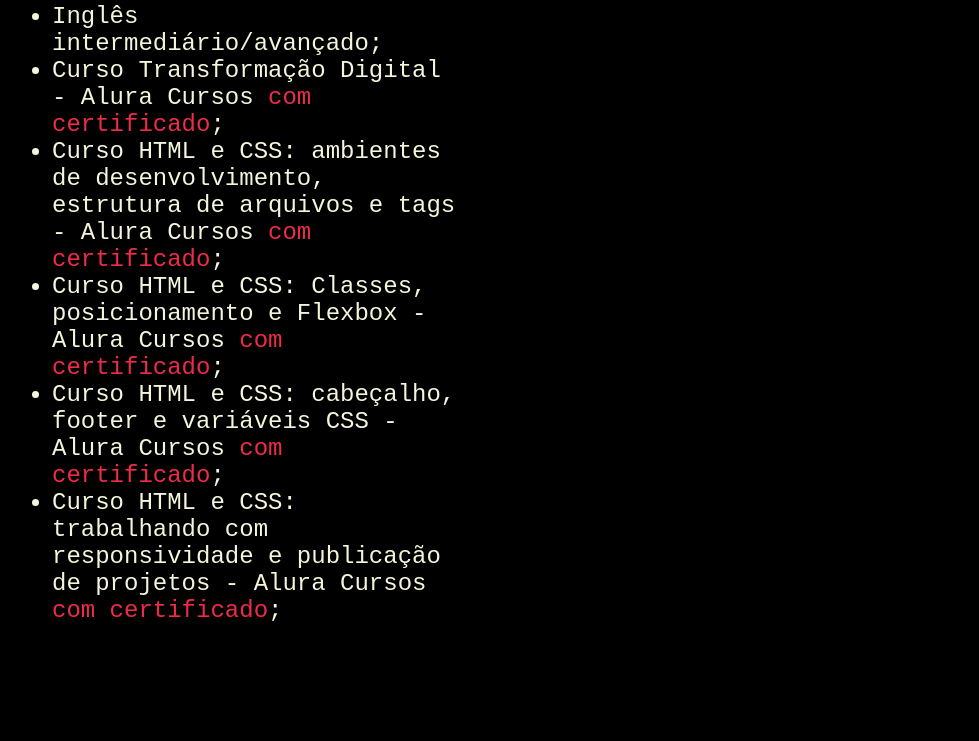
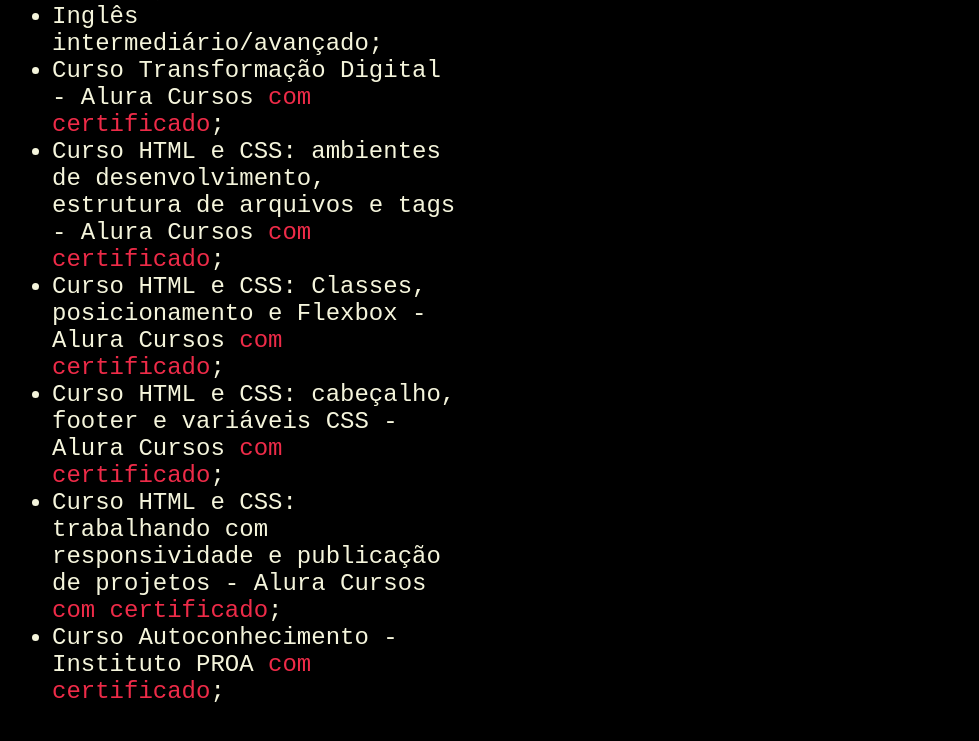
Before and after one commit to bunnydetails/portifolio, a plain HTML site: page curriculum.html in a window 1280 px wide. Shown: the part 1162-1903 px from the top of the page, without its empty margins (140-1119 px from the left). Before the commit the page ends 1850 px from the top, so only its background shows below. Drawn offline with Linux system fonts and the light colour scheme.

Commit message:
curriculum.html

```diff
--- a/curriculum.html
+++ b/curriculum.html
@@ -37,6 +37,7 @@
             <li>Curso HTML e CSS: Classes, posicionamento e Flexbox - Alura Cursos <a href="https://cursos.alura.com.br/user/alicemartinsmachado13/course/html-css-classes-posicionamento-flexbox/certificate">com certificado</a>;</li>
             <li>Curso HTML e CSS: cabeçalho, footer e variáveis CSS - Alura Cursos <a href=https://cursos.alura.com.br/user/alicemartinsmachado13/course/html-css-cabecalho-footer-variaveis-css/certificate>com certificado</a>;</li>
             <li>Curso HTML e CSS: trabalhando com responsividade e publicação de projetos - Alura Cursos <a href= https://cursos.alura.com.br/user/alicemartinsmachado13/course/html-css-responsividade-publicacao-projetos/certificate>com certificado</a>;</li>
+            <li>Curso Autoconhecimento - Instituto PROA <a href= https://plataforma.proa.org.br/pluginfile.php/1/tool_certificate/issues/1685667214/2627400427AM>com certificado</a>;</li>
         </ul>
         </div>
     </section>
```
